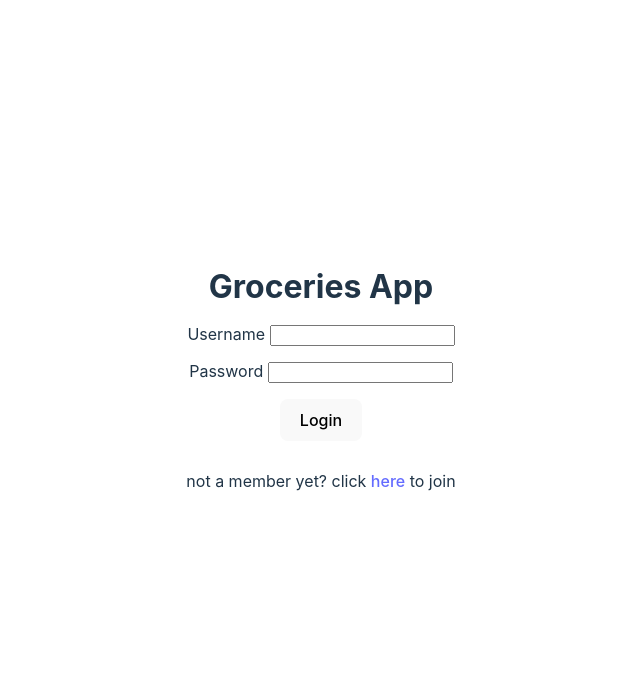
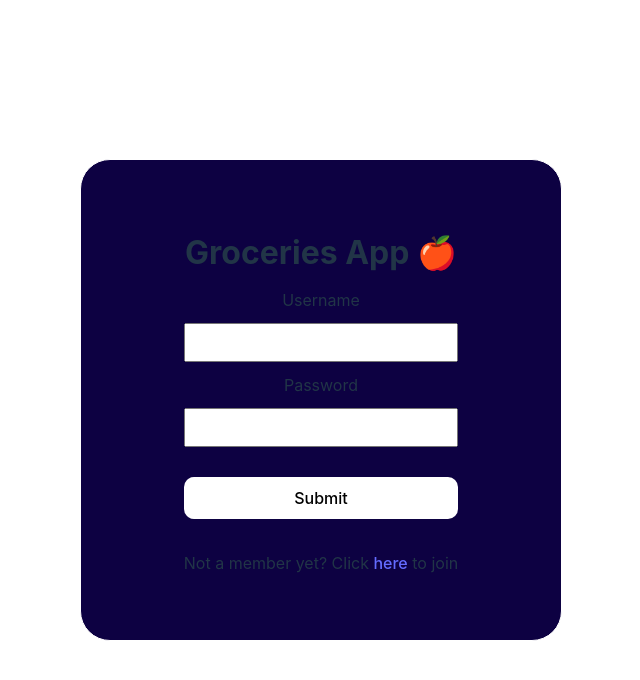
Before and after one commit to ZakaryS/COMP2013-Group-Project, a React (Vite) app in the folder frontend/: page / in a window 1280 px wide. Shown: the top 680 px of the page, without its empty margins (319-959 px from the left). Built offline with nearby package versions, Linux system fonts and the light colour scheme.

Commit message:
Login & Register Pages are now functional

```diff
--- a/frontend/package.json
+++ b/frontend/package.json
@@ -12,6 +12,7 @@
   "dependencies": {
     "axios": "^1.7.7",
     "js-cookie": "^3.0.5",
+    "jwt-decode": "^4.0.0",
     "react": "^18.3.1",
     "react-dom": "^18.3.1",
     "react-router-dom": "^7.10.1"
--- a/frontend/src/App.css
+++ b/frontend/src/App.css
@@ -164,3 +164,39 @@ img {
   width: 50%;
   margin: 0 auto;
 }
+
+
+.login-form-container {
+  display: flex;
+  flex-direction: column;
+  justify-content: center;
+  align-items: center;
+  width: 30rem;
+  height: 30rem;
+  margin: 0 auto;
+  padding: 0;
+  border-radius: 30px;
+  border: #ffffff 1px solid;
+  background-color: rgb(13, 1, 66);
+  box-shadow: 0 4px 40px rgba(255, 255, 255, 0.578);
+}
+
+.login-form-container form {
+  display: flex;
+  flex-direction: column;
+  gap: 15px;
+}
+
+.login-form-container input {
+  padding: 10px;
+
+}
+
+.login-form-container button {
+  padding: 10px;
+  margin: 15px 0 20px 0;
+  background-color: rgb(255, 255, 255);
+  color: black;
+  border-radius: 10px;
+  cursor: pointer;
+}
--- a/frontend/src/App.jsx
+++ b/frontend/src/App.jsx
@@ -3,6 +3,7 @@ import "./App.css";
 //import products from "./data/products";
 //import GroceriesAppContainer from "./Components/GroceriesAppContainer";
 import LoginPage from "./Components/LoginPage";
+import RegisterPage from "./Components/RegisterPage";
 import NotAuthorizedPage from "./Components/NotAuthorizedPage";
 import NotFoundPage from "./Components/NotFoundPage";
 
@@ -12,6 +13,7 @@ function App() {
       <Router>
         <Routes>
           <Route path="/" element={<LoginPage/>}/>
+          <Route path="/create-user" element={<RegisterPage />} />
           <Route path="/not-authorized" element={<NotAuthorizedPage/>}/>
           <Route path="*" element={<NotFoundPage/>}/>
         </Routes>
@@ -21,7 +23,7 @@ function App() {
 }
 
 export default App;
-//<Route path="/create-user" element={<ShreyasPage/>}/>
+
 //<Route path="/main" element={<LiaoPage/>}/>
 //<Route path="/add-product" element={<OmedyaPage/>}/>
 //<Route path="/edit-product" element={<RyanPage/>}/>
--- /dev/null
+++ b/frontend/src/Components/FormComponent.jsx
@@ -0,0 +1,52 @@
+import { useNavigate, Link } from "react-router-dom";
+export default function FormComponent({
+  formData,
+  handleOnSubmit,
+  handleOnChange,
+  currentPage,
+  nextPage,
+  postResponse,
+  messageColor,
+}) {
+  const navigate = useNavigate();
+  return (
+
+    <div>
+
+      <h1>
+              { currentPage === "create-user" ? "Create a New User" : "Groceries App 🍎" }
+      </h1>
+
+      <form onSubmit={handleOnSubmit}>
+        <label htmlFor="username">Username </label>
+        <input
+          type="text"
+          name="username"
+          id="username"
+          value={formData.username}
+          onChange={handleOnChange}
+        />
+
+        <label htmlFor="password">Password  </label>
+        <input
+          type="password"
+          name="password"
+          id="password"
+          value={formData.password}
+          onChange={handleOnChange}
+        />
+
+        <button>Submit</button>
+      </form>
+
+
+      {nextPage !== "" ? (
+        <p> Not a member yet? Click <Link to={`/${nextPage}`}>here</Link> to join </p>  ) : ( <Link to="/">Back to Login Page</Link> )}
+
+      <p style={{ color: messageColor }}>{postResponse}</p>
+
+
+    </div>
+
+  );
+}
--- a/frontend/src/Components/LoginPage.jsx
+++ b/frontend/src/Components/LoginPage.jsx
@@ -1,11 +1,13 @@
 import { useState } from "react";
 import axios from "axios";
-import { useNavigate, Link } from "react-router-dom";
+import { useNavigate } from "react-router-dom";
+import FormComponent from "./FormComponent.jsx";
 import Cookies from "js-cookie";
 
 export default function LoginPage() {
     const [formData, setFormData] = useState({ username: "", password: "" });
     const [postResponse, setPostResponse] = useState("");
+    const [messageColor, setMessageColor] = useState("white");
 
     const navigate = useNavigate();
 
@@ -17,14 +19,16 @@ export default function LoginPage() {
 
     const handleLogin = async () => {
         try {
-            const response = await axios.post("http:localhost:3000/login", { ...formData, });
+            const response = await axios.post("http://localhost:3000/login", { ...formData, });
             setPostResponse(response.data.message);
+             setMessageColor("green");
             if (response.status === 201) {
                 Cookies.set("jwt-authorization", response.data.token);
                 navigate("/main");
             }
         } catch (error) {
             console.log(error);
+            setMessageColor("red");
             setPostResponse(error.response.data.message || "Login Failed");
         }
     };
@@ -36,21 +40,17 @@ export default function LoginPage() {
     };
 
     return (
-        <div className="login">
-            <h1>Groceries App</h1>
-            <form onSubmit={handleOnSubmit}>
-                <label htmlFor="username">Username </label>
-                <input type="text" name="username" id="username" value={formData.username} onChange={handleOnChange} required />
-                <br/><br/>
-                <label htmlFor="password">Password </label>
-                <input type="password" name="password" id="password" value={formData.password} onChange={handleOnChange} required/>
-                <br/><br/>
-                <button type="submit">Login</button>
-                <br/><br/>
-                <p>not a member yet? click <Link to="/register">here</Link> to join</p>
-                <br/><br/>
-                <p style={{ color: "red" }}>{postResponse}</p>
-            </form>
+
+        <div className="login-form-container">
+            <FormComponent
+                formData={formData}
+                postResponse={postResponse}
+                messageColor={messageColor}
+                handleOnChange={handleOnChange}
+                handleOnSubmit={handleOnSubmit}
+                nextPage="create-user"
+                 currentPage="" />
         </div>
-    )
+
+    );
 }
--- /dev/null
+++ b/frontend/src/Components/RegisterPage.jsx
@@ -0,0 +1,51 @@
+import FormComponent from "./FormComponent";
+import axios from "axios";
+import { useState } from "react";
+
+export default function RegisterPage() {
+
+  const [formData, setFormData] = useState({ username: "", password: "" });
+  const [postResponse, setPostResponse] = useState("");
+  const [messageColor, setMessageColor] = useState("white");
+
+
+  const handleOnChange = (e) => {
+    setFormData((prevData) => {
+      return { ...prevData, [e.target.name]: e.target.value };
+    });
+  };
+
+  const handleRegister = async () => {
+    try {
+      const response = await axios.post("http://localhost:3000/create-user", {
+        ...formData,
+      });
+      setPostResponse(response.data.message);
+    } catch (error) {
+      setMessageColor("red");
+      setPostResponse(error.response.data.message || "Cannot add username");
+    }
+  };
+
+  const handleOnSubmit = (e) => {
+    e.preventDefault();
+    handleRegister();
+    setFormData({ username: "", password: "" });
+  };
+
+  return (
+
+    <div className="login-form-container">
+      <FormComponent
+        formData={formData}
+        postResponse={postResponse}
+        messageColor={messageColor}
+        handleOnChange={handleOnChange}
+        handleOnSubmit={handleOnSubmit}
+        currentPage="create-user"
+        nextPage=""
+      />
+    </div>
+
+  );
+}
```
Also changed, not shown: 2 other files (tests, documents, lock files or other folders).
